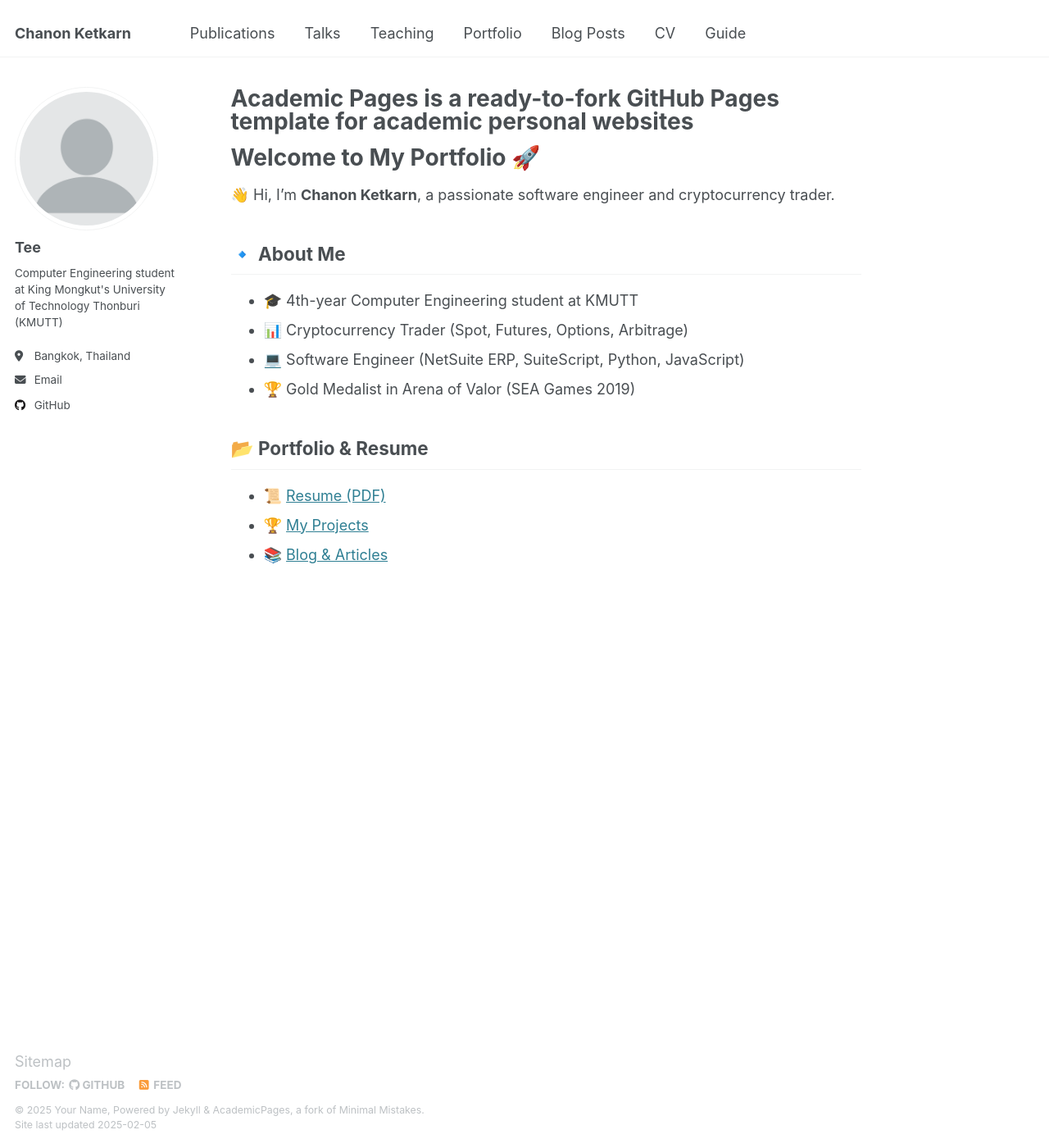
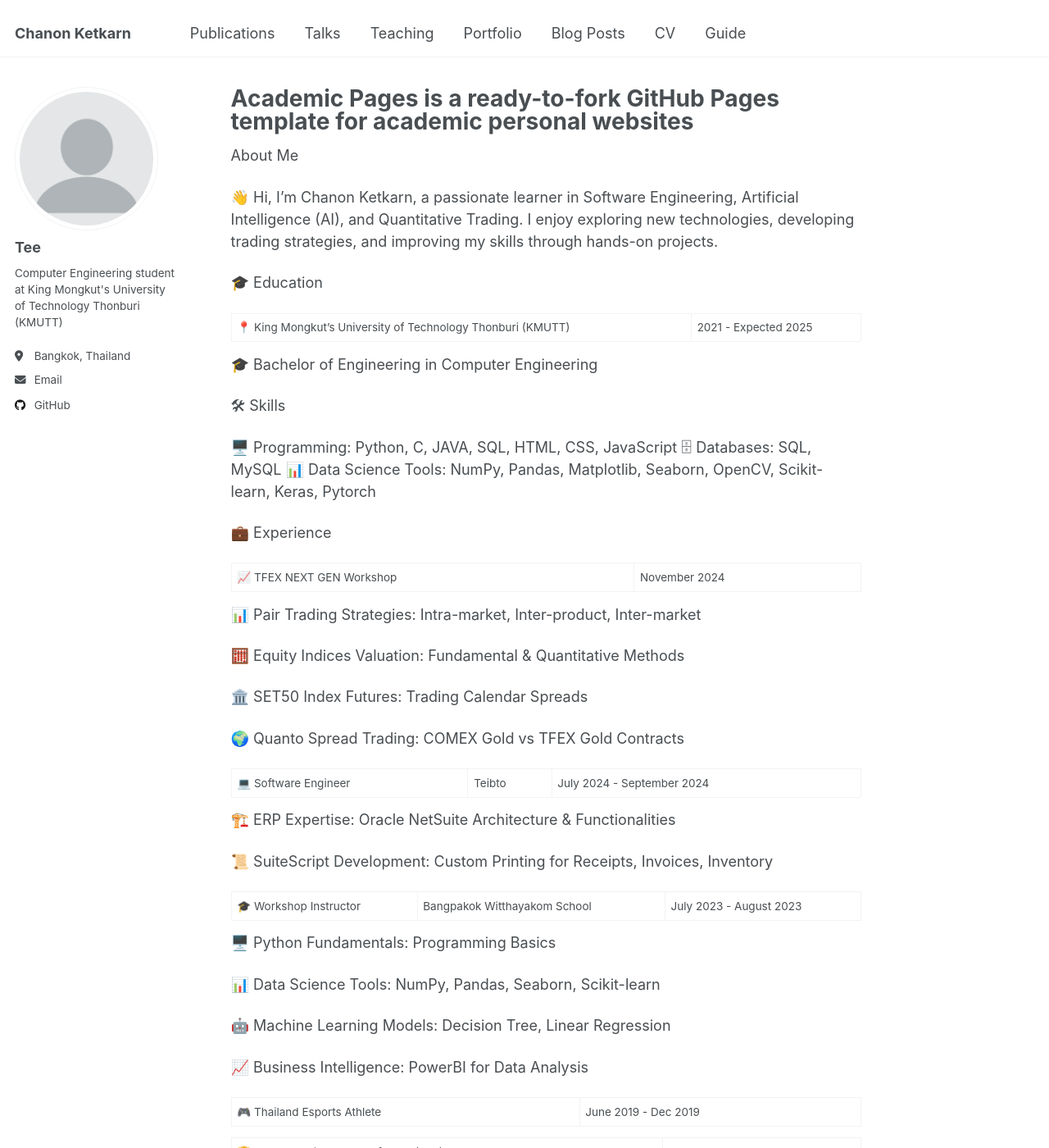
Before and after one commit to ChanonTee/ChanonTee.github.io, a Jekyll site: the page built from _pages/about.md, in a window 1280 px wide and 1400 px high. Shown: the whole window at 82% size. Built offline with Jekyll 4.4.1, drawn with Linux system fonts in a browser that asks for light colours; some of the changed text lies outside the part shown.

Commit message:
Update about.md

```diff
--- a/_pages/about.md
+++ b/_pages/about.md
@@ -7,17 +7,50 @@ redirect_from:
   - /about.html
 ---
 
-# Welcome to My Portfolio 🚀
+About Me
 
-👋 Hi, I'm **Chanon Ketkarn**, a passionate software engineer and cryptocurrency trader.
+👋 Hi, I'm Chanon Ketkarn, a passionate learner in Software Engineering, Artificial Intelligence (AI), and Quantitative Trading. I enjoy exploring new technologies, developing trading strategies, and improving my skills through hands-on projects.
 
-## 🔹 About Me
-- 🎓 4th-year Computer Engineering student at KMUTT
-- 📊 Cryptocurrency Trader (Spot, Futures, Options, Arbitrage)
-- 💻 Software Engineer (NetSuite ERP, SuiteScript, Python, JavaScript)
-- 🏆 Gold Medalist in Arena of Valor (SEA Games 2019)
+🎓 Education
 
-## 📂 Portfolio & Resume
-- 📜 [Resume (PDF)](files/resume_chanon.pdf)
-- 🏆 [My Projects](projects.md)
-- 📚 [Blog & Articles](blog.md)
+📍  King Mongkut’s University of Technology Thonburi (KMUTT) | 2021 - Expected 2025
+
+🎓 Bachelor of Engineering in Computer Engineering
+
+🛠 Skills
+
+🖥️ Programming: Python, C, JAVA, SQL, HTML, CSS, JavaScript
+🗄  Databases: SQL, MySQL
+📊 Data Science Tools: NumPy, Pandas, Matplotlib, Seaborn, OpenCV, Scikit-learn, Keras, Pytorch
+
+💼 Experience
+
+📈 TFEX NEXT GEN Workshop | November 2024
+
+📊 Pair Trading Strategies: Intra-market, Inter-product, Inter-market
+
+🧮 Equity Indices Valuation: Fundamental & Quantitative Methods
+
+🏛️ SET50 Index Futures: Trading Calendar Spreads
+
+🌍 Quanto Spread Trading: COMEX Gold vs TFEX Gold Contracts
+
+💻 Software Engineer | Teibto | July 2024 - September 2024
+
+🏗️ ERP Expertise: Oracle NetSuite Architecture & Functionalities
+
+📜 SuiteScript Development: Custom Printing for Receipts, Invoices, Inventory
+
+🎓 Workshop Instructor | Bangpakok Witthayakom School | July 2023 - August 2023
+
+🖥️ Python Fundamentals: Programming Basics
+
+📊 Data Science Tools: NumPy, Pandas, Seaborn, Scikit-learn
+
+🤖 Machine Learning Models: Decision Tree, Linear Regression
+
+📈 Business Intelligence: PowerBI for Data Analysis
+
+🎮 Thailand Esports Athlete | June 2019 - Dec 2019
+
+🏆 Gold Medalist - Arena of Valor (RoV) | 30th SEA Games
```
